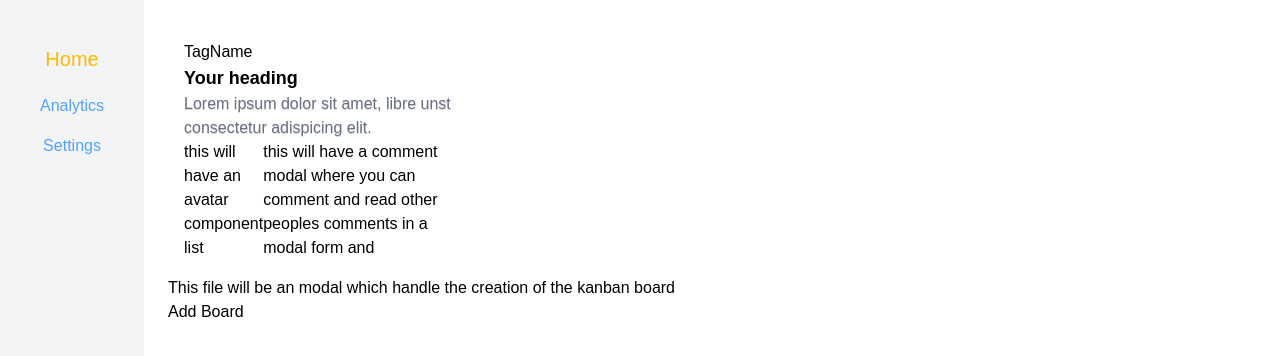
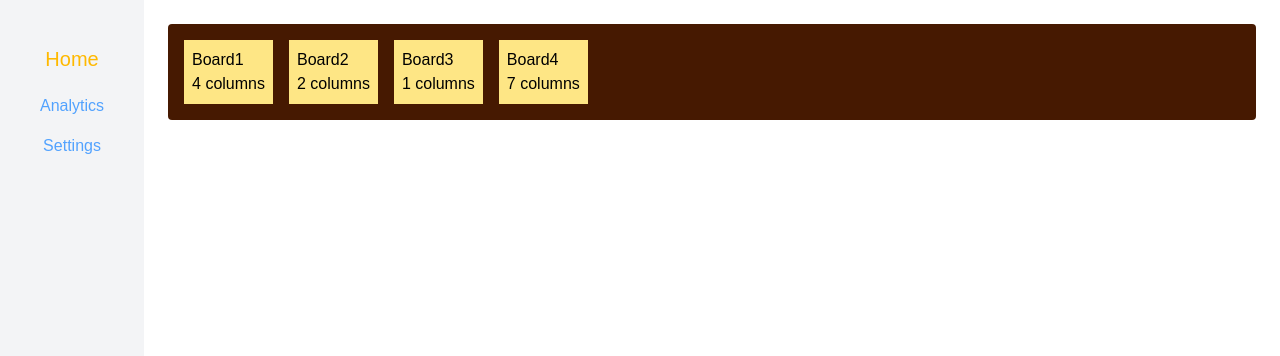
Before and after one commit to Anurag1096/knaban-board, a Next.js app: page /dashboard in a window 1280 px wide. Shown: the top 356 px of the page. Built offline with nearby package versions, Linux system fonts and the light colour scheme.

Commit message:
feat(kanban board): board list , view and item component setup complete

```diff
--- /dev/null
+++ b/src/app/dashboard/board/[id]/page.tsx
@@ -0,0 +1,4 @@
+export default function Home(){
+
+    return(<div>this will contain board view component which will render the board columns</div>)
+}
--- a/src/app/dashboard/page.tsx
+++ b/src/app/dashboard/page.tsx
@@ -1,12 +1,14 @@
-import Cards from "@/components/Cards/Cards";
-import AddBoard from "@/components/CreateBoard/CreateBoard";
+'use client'
+import BoardList from "@/components/CreateBoard/BoardList";
+import { useAppSelector } from "@/data/store/hooks";
+//will contain board List
+// component.
 
 export default function DashboardPage() {
+  const BoardArr=useAppSelector(state=> state.board)
   return (
     <div>
-      <Cards/>
-
-      <AddBoard/>
+      <BoardList Boards={BoardArr} />
     </div>
   );
 }
--- a/src/components/CreateBoard/BoardItems.tsx
+++ b/src/components/CreateBoard/BoardItems.tsx
@@ -1,3 +1,21 @@
-export default function BoardItems(){
-    return(<div></div>)
+import Link from "next/link";
+
+import { BoardTypes } from "./types/BoardTypes";
+// Now after receiving it's single board compoent it will render  a rectangular box on which when the
+// user will click will be taken to teh board view component which will handle further task.
+interface Props {
+  board: BoardTypes;
 }
+
+export default function BoardItems({ board }: Props) {
+  return (
+    <div className="p-2 bg-amber-200 text-black w-fit m-2">
+      <Link href={`/dashboard/board/${board.id}`}>
+        <div className="board-card">
+          <h3>{board.name}</h3>
+          <p>{board.columns} columns</p>
+        </div>
+      </Link>
+    </div>
+  );
+}
--- a/src/components/CreateBoard/BoardList.tsx
+++ b/src/components/CreateBoard/BoardList.tsx
@@ -1,15 +1,16 @@
-import { BoardTypes } from "./types/BoardTypes"
+import { BoardTypes } from "./types/BoardTypes";
 import BoardItems from "./BoardItems";
-interface BoardListProps{
-   boardProps:BoardTypes[];
+interface BoardListProps {
+  Boards: BoardTypes[];
 }
+//This Board list component receives array of boards.and will pass it down to the board items component.
 
-export default function BoardList({boardProps}:BoardListProps){
- return(<div>
-
-    {boardProps.map((board)=>{
-       return (<BoardItems key={board.id} board={board}/>)
-    })
-    }
- </div>)
+export default function BoardList({ Boards }: BoardListProps) {
+  return (
+    <div className="p-2 rounded bg-amber-950 flex">
+      {Boards.map((board) => {
+        return <BoardItems key={board.name} board={board} />;
+      })}
+    </div>
+  );
 }
--- a/src/data/store/index.ts
+++ b/src/data/store/index.ts
@@ -1,8 +1,9 @@
 "use client";
 import { configureStore} from "@reduxjs/toolkit";
-
+import BoardReducer from './slices/BoardSlice'
 export const store= configureStore({
 reducer:{
+    board:BoardReducer,
 }
 })
 
--- /dev/null
+++ b/src/data/store/slices/BoardSlice.ts
@@ -0,0 +1,39 @@
+import { createSlice } from "@reduxjs/toolkit";
+import { BoardTypes } from "@/components/CreateBoard/types/BoardTypes";
+import type { PayloadAction } from "@reduxjs/toolkit";
+
+const initialState: BoardTypes[] = [
+      { id: "1", name: "Board1", columns: 4 },
+    { id: "2", name: "Board2", columns: 2 },
+    { id: "3", name: "Board3", columns: 1 },
+    { id: "4", name: "Board4", columns: 7 },
+];
+
+const BoardSlice = createSlice({
+  name: "board",
+  initialState,
+  reducers: {
+    addBoard: (
+      state,
+      action: PayloadAction<{ id: string; name: string; columns: number }>
+    ) => {
+      state.push(action.payload);
+    },
+
+    updateBoard: (
+      state,
+      action: PayloadAction<{ id: string; name?: string; columns?: number }>
+    ) => {
+      const board = state.find((b) => b.id === action.payload.id);
+      if (!board) return;
+
+      if (action.payload.name !== undefined) board.name = action.payload.name;
+
+      if (action.payload.columns !== undefined)
+        board.columns = action.payload.columns;
+    },
+  },
+});
+
+export const { addBoard } = BoardSlice.actions;
+export default BoardSlice.reducer;
```
Also changed, not shown: src/components/CreateBoard/types/BoardTypes.ts (+6 -1 lines).
